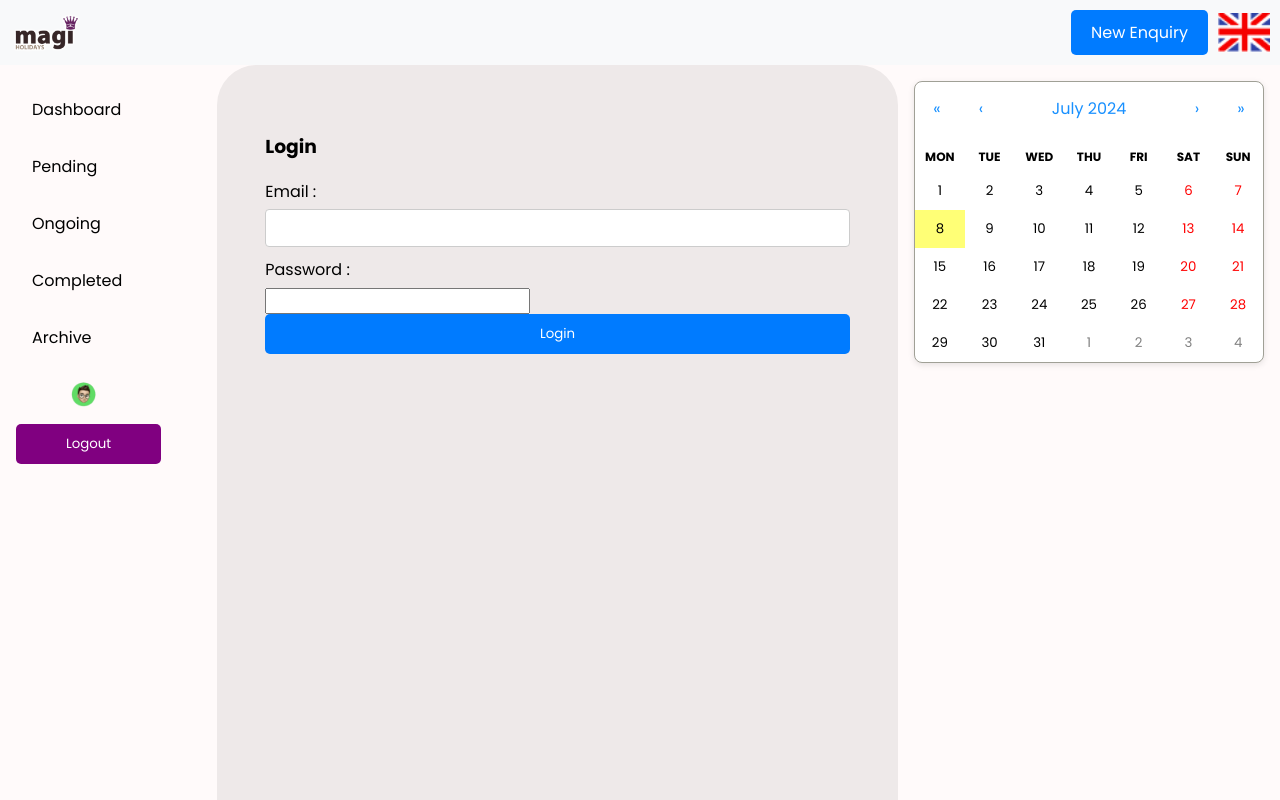
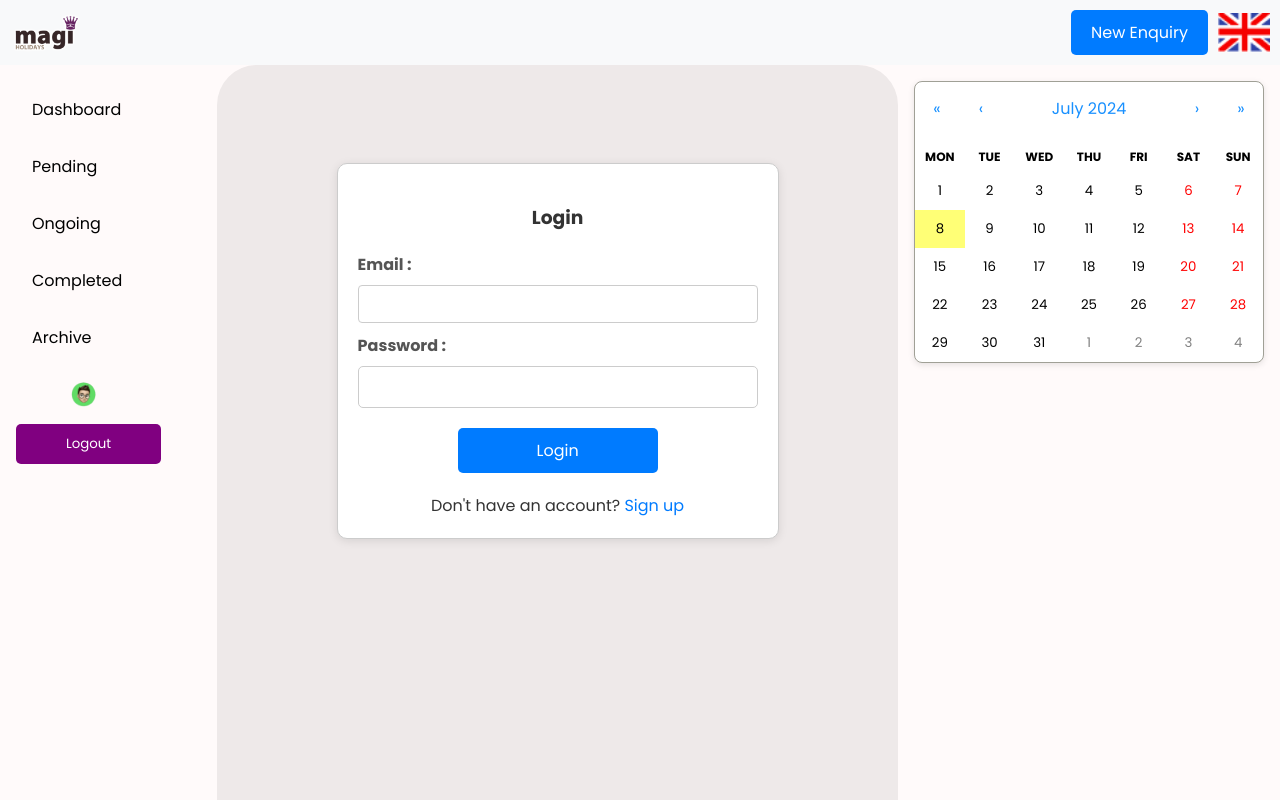
Before and after one commit to EG-Cube/magisoft, a React (Create React App) app in the folder frontend/: page / in a window 1280 px wide. Built offline with nearby package versions, Linux system fonts and the light colour scheme; the HTML template or start-up script is replaced by a standard one.

Commit message:
Login Style

```diff
--- a/frontend/src/pages/Login.js
+++ b/frontend/src/pages/Login.js
@@ -1,5 +1,7 @@
 import React, { useState } from "react";
 import { useLogin } from "../hooks/useLogin";
+import { Link } from "react-router-dom";
+import "../styles/Login.css"
 
 const Login = () => {
   const [email, setEmail] = useState("");
@@ -31,6 +33,9 @@ const Login = () => {
       />
       <button type="submit" disabled={isLoading}>Login</button>
       {error && <div className="error">{error}</div>}
+      <div className="signup-link">
+        Don't have an account? <Link to="/signup">Sign up</Link>
+      </div>
     </form>
   );
 };
--- /dev/null
+++ b/frontend/src/styles/Login.css
@@ -0,0 +1,73 @@
+.login {
+    max-width: 400px;
+    margin: 50px auto;
+    padding: 20px;
+    border: 1px solid #ccc;
+    border-radius: 10px;
+    box-shadow: 0 2px 10px rgba(0, 0, 0, 0.1);
+    background-color: #fff;
+  }
+
+  .login h3 {
+    text-align: center;
+    margin-bottom: 20px;
+    color: #333;
+  }
+
+  .login label {
+    display: block;
+    margin-bottom: 8px;
+    font-weight: bold;
+    color: #555;
+  }
+
+  .login input {
+    width: 100%;
+    padding: 10px;
+    margin-bottom: 20px;
+    border: 1px solid #ccc;
+    border-radius: 5px;
+    box-sizing: border-box;
+  }
+
+  .login button {
+    display: block;
+    max-width: 50%;
+    padding: 10px;
+    border: none;
+    border-radius: 5px;
+    background-color: #007BFF;
+    color: #fff;
+    font-size: 16px;
+    cursor: pointer;
+    margin: 0 auto;
+  }
+
+  .login button:disabled {
+    background-color: #aaa;
+  }
+
+  .login .error {
+    margin-top: 20px;
+    padding: 10px;
+    border: 1px solid #ff4d4d;
+    border-radius: 5px;
+    background-color: #ffcccc;
+    color: #cc0000;
+    text-align: center;
+  }
+
+  .signup-link {
+    text-align: center;
+    margin-top: 20px;
+    color: #333;
+  }
+
+  .signup-link a {
+    color: #007BFF;
+    text-decoration: none;
+  }
+
+  .signup-link a:hover {
+    text-decoration: underline;
+  }
```
